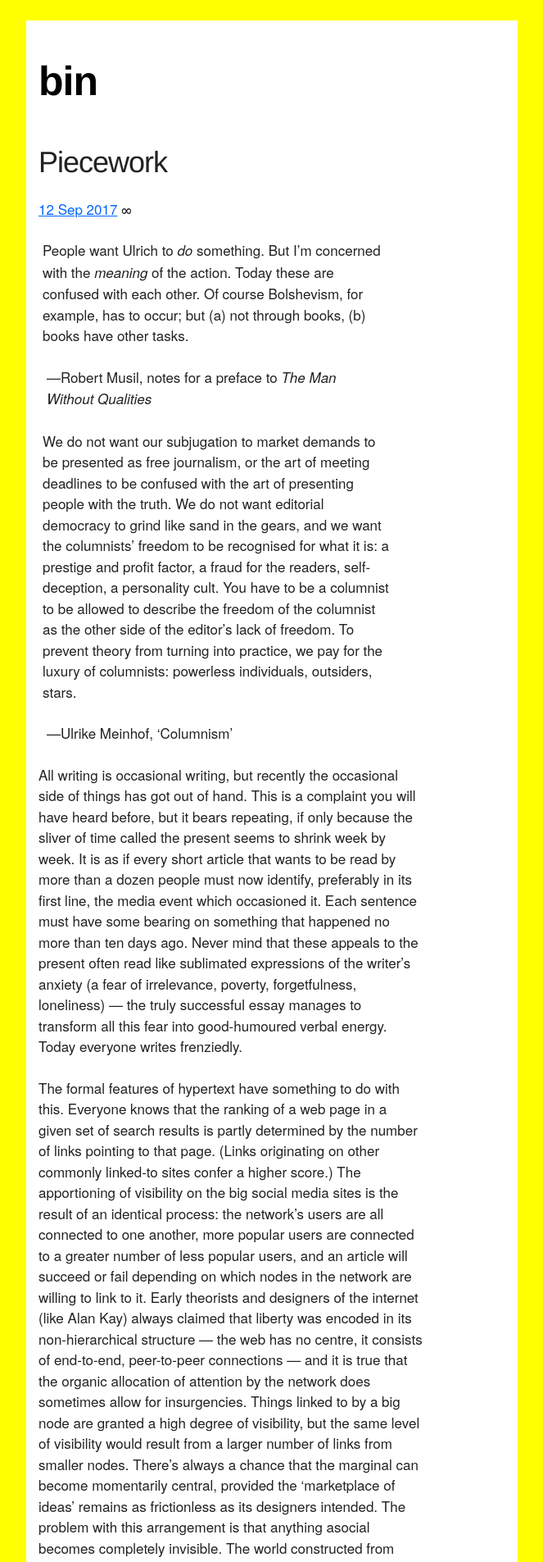
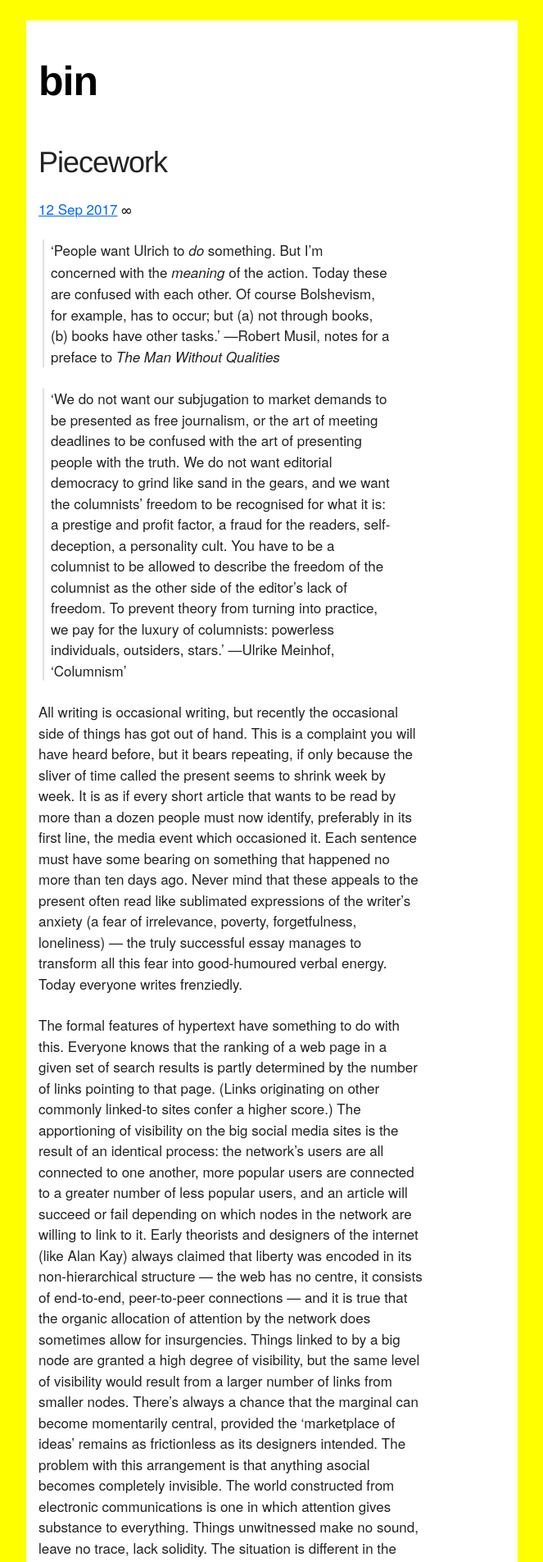
Before and after one commit to mt-trash/mt-trash.github.io, a Jekyll site: the page built from _posts/2017-09-12-piecework.md, in a window 1280 px wide. Shown: the top 1905 px of the page at 82% size, without its empty margins (308-971 px from the left). Built offline with Jekyll 4.4.1, drawn with Linux system fonts in a browser that asks for light colours.

Commit message:
style of quotes

```diff
--- a/_posts/2017-09-12-piecework.md
+++ b/_posts/2017-09-12-piecework.md
@@ -5,11 +5,9 @@
 preview: To prevent theory from turning into practice, we pay for the luxury of columnists.
 ---
 
->People want Ulrich to *do* something. But I’m concerned with the *meaning* of the action. Today these are confused with each other. Of course Bolshevism, for example, has to occur; but (a) not through books, (b) books have other tasks.
->>—Robert Musil, notes for a preface to *The Man Without Qualities*
+>'People want Ulrich to *do* something. But I’m concerned with the *meaning* of the action. Today these are confused with each other. Of course Bolshevism, for example, has to occur; but (a) not through books, (b) books have other tasks.' —Robert Musil, notes for a preface to *The Man Without Qualities*
 
->We do not want our subjugation to market demands to be presented as free journalism, or the art of meeting deadlines to be confused with the art of presenting people with the truth. We do not want editorial democracy to grind like sand in the gears, and we want the columnists’ freedom to be recognised for what it is: a prestige and profit factor, a fraud for the readers, self-deception, a personality cult. You have to be a columnist to be allowed to describe the freedom of the columnist as the other side of the editor’s lack of freedom. To prevent theory from turning into practice, we pay for the luxury of columnists: powerless individuals, outsiders, stars.
->>—Ulrike Meinhof, 'Columnism'
+>'We do not want our subjugation to market demands to be presented as free journalism, or the art of meeting deadlines to be confused with the art of presenting people with the truth. We do not want editorial democracy to grind like sand in the gears, and we want the columnists’ freedom to be recognised for what it is: a prestige and profit factor, a fraud for the readers, self-deception, a personality cult. You have to be a columnist to be allowed to describe the freedom of the columnist as the other side of the editor’s lack of freedom. To prevent theory from turning into practice, we pay for the luxury of columnists: powerless individuals, outsiders, stars.' —Ulrike Meinhof, 'Columnism'
 
 
 All writing is occasional writing, but recently the occasional side of things has got out of hand. This is a complaint you will have heard before, but it bears repeating, if only because the sliver of time called the present seems to shrink week by week. It is as if every short article that wants to be read by more than a dozen people must now identify, preferably in its first line, the media event which occasioned it. Each sentence must have some bearing on something that happened no more than ten days ago. Never mind that these appeals to the present often read like sublimated expressions of the writer's anxiety (a fear of irrelevance, poverty, forgetfulness, loneliness) — the truly successful essay manages to transform all this fear into good-humoured verbal energy. Today everyone writes frenziedly.
--- a/css/skeleton.css
+++ b/css/skeleton.css
@@ -373,7 +373,9 @@
   margin-bottom: 2.5rem; }
 blockquote {
   margin-left: 0.5rem;
-  margin-bottom: 2.5rem; }
+  margin-bottom: 2.5rem;
+  border-left: 2px solid #E1E1E1;
+  padding-left: 8px }
 
 
 /* Utilities
```
Also changed, not shown: _posts/2015-10-09-almost-died.md (+2 -2 lines).
